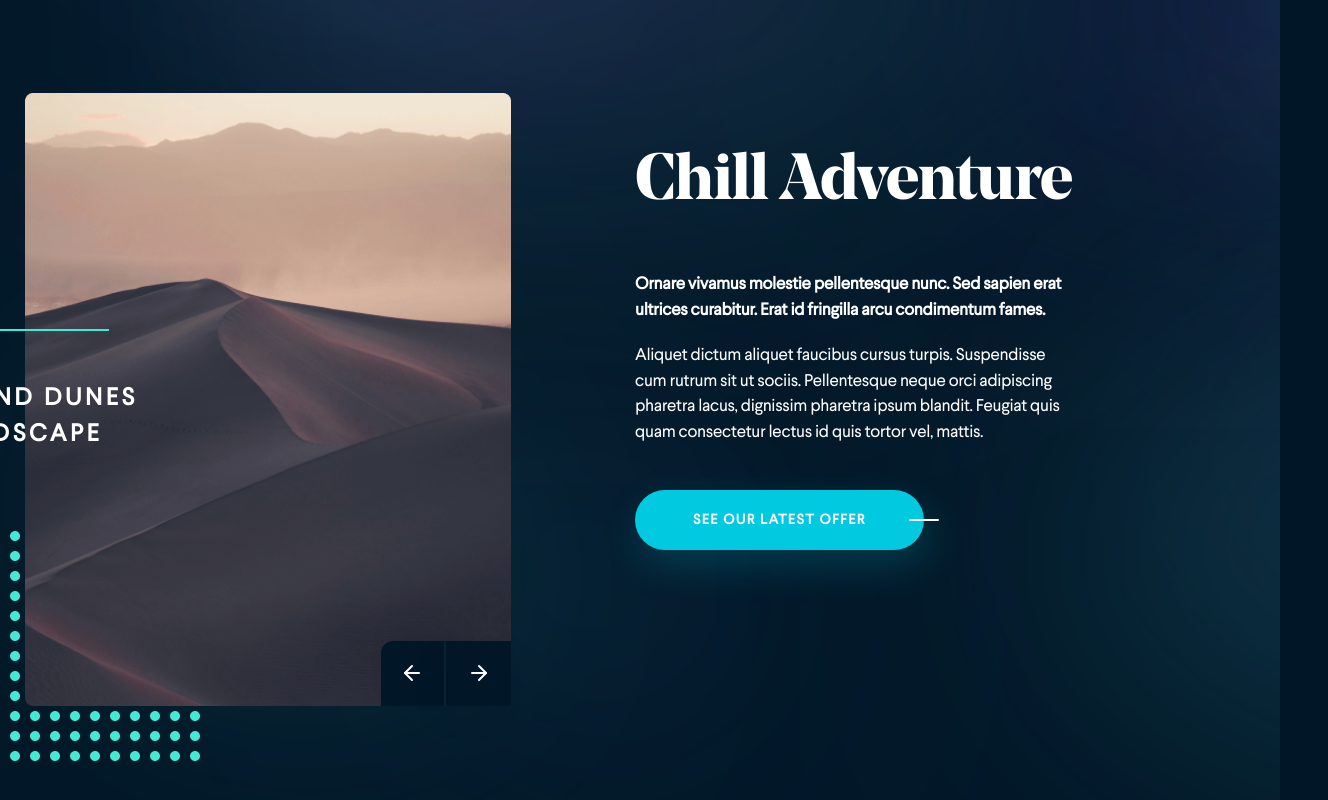
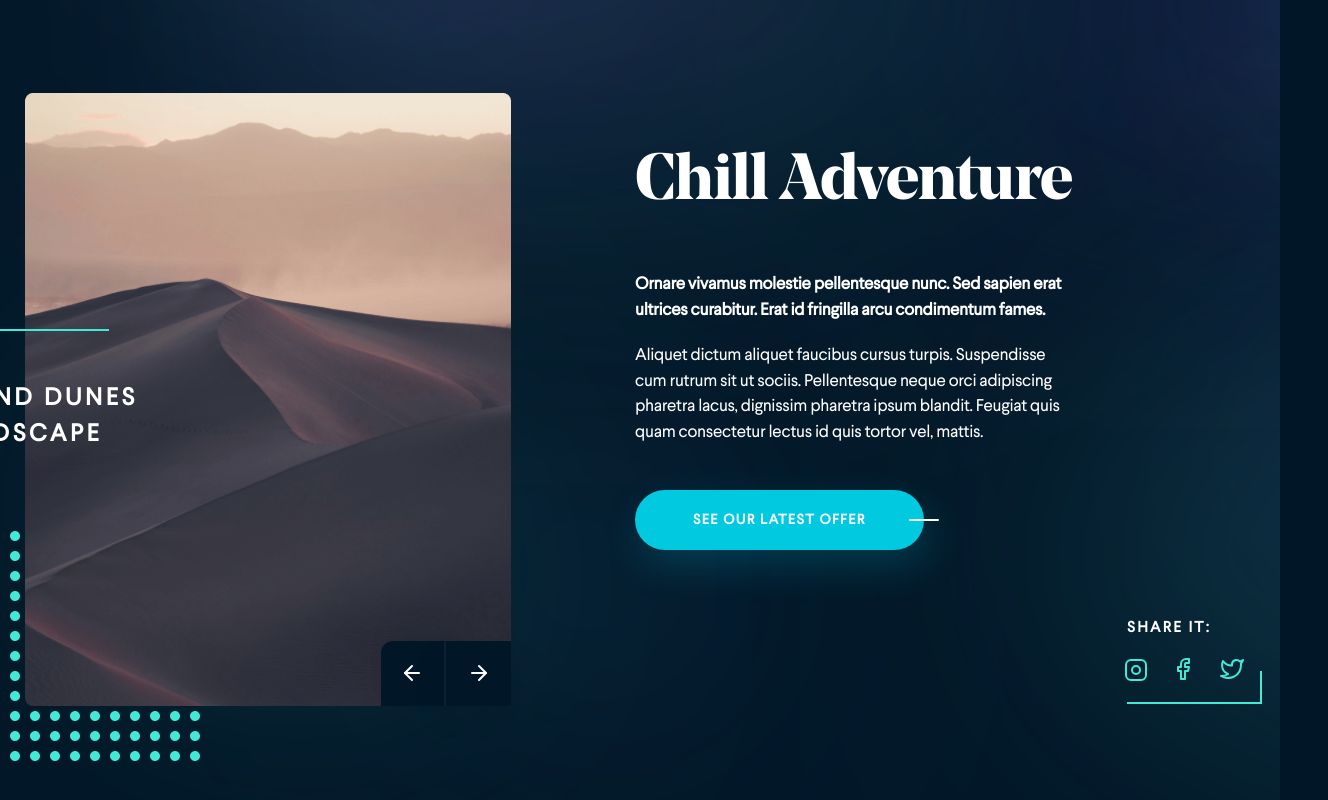
Before and after one commit to AdigaGhojah/assessment, a Vue app: page / in a window 1280 px wide. Shown: the part 1322-2122 px from the top of the page, 1328 px wide, since content can reach past the window. Built offline with nearby package versions, Linux system fonts and the light colour scheme; a web font is replaced by a local one.

Commit message:
finished slicing responsive lower part left

```diff
--- a/src/components/lowerComponent/lowerComponent.vue
+++ b/src/components/lowerComponent/lowerComponent.vue
@@ -47,15 +47,18 @@
           />
         </div>
       </div>
+      <share-icons cClass="horizontal" :showText="true"/>
     </div>
   </div>
 </template>
 
 <script>
 import cButton from "../button/button.vue";
+import ShareIcons from '../share-icons/share-icons.vue';
 export default {
   components: {
     cButton,
+    ShareIcons,
   },
 };
 </script>
--- /dev/null
+++ b/src/components/share-icons/share-icons.vue
@@ -0,0 +1,115 @@
+<template>
+  <div :class="comClass" class="share-page d-flex align-center">
+    <span v-if="showText">SHARE IT:</span>
+    <a href="#" title="twitter"
+      ><img src="@/assets/imgs/twitter.svg" alt="twitter"
+    /></a>
+    <a href="#" title="instagram"><span class="instagram"></span></a>
+    <a href="#" title="facebook"
+      ><img src="@/assets/imgs/facebook.svg" alt="facebook"
+    /></a>
+  </div>
+</template>
+
+<script>
+export default {
+  props: {
+    cClass: String,
+    showText: Boolean,
+  },
+  computed: {
+    comClass() {
+      return this.cClass;
+    },
+  },
+};
+</script>
+
+<!-- Add "scoped" attribute to limit CSS to this component only -->
+<style scoped>
+span {
+  width: 100%;
+  display: block;
+  order: 0;
+  margin-bottom: 20px;
+  font-weight: bold;
+  font-size: 15px;
+  letter-spacing: 0.15em;
+}
+.share-page {
+  position: absolute;
+  right: 0;
+  bottom: 0;
+  z-index: 1;
+  flex-wrap: wrap;
+}
+.share-page.space-bottom {
+  bottom: 240px;
+}
+.share-page.horizontal {
+  right: -58px;
+  bottom: 20px;
+}
+.share-page.horizontal::after {
+  content: "";
+  position: absolute;
+  width: 133px;
+  height: 31px;
+  border-right: 2px solid #41ead4;
+  border-bottom: 2px solid #41ead4;
+  margin-bottom: -70px;
+}
+.share-page.horizontal a {
+  z-index: 1;
+}
+.share-page.horizontal a:nth-child(2) {
+  order: 3;
+}
+.share-page.horizontal .instagram {
+  order: 1;
+  margin: 0;
+}
+.share-page.horizontal a:last-child {
+  margin: 0 30px;
+  order: 2;
+}
+.instagram {
+  margin: 18px 0;
+  display: inline-block;
+  position: relative;
+  width: 20px;
+  height: 20px;
+}
+.instagram::before {
+  content: "";
+
+  width: 18px;
+  height: 18px;
+  display: inline-block;
+  position: absolute;
+  border-radius: 6px;
+  right: 0;
+  top: 0;
+  border: 2px solid #41ead4;
+}
+.instagram::after {
+  content: "";
+  border-radius: 50%;
+  position: absolute;
+  width: 6px;
+  height: 6px;
+  right: 50%;
+  top: 50%;
+  margin-right: -4px;
+  margin-top: -4px;
+  display: inline-block;
+
+  border: 2px solid #41ead4;
+}
+@media only screen and (max-width: 767.5px) {
+  .share-page {
+    bottom: 5px;
+    right: 16px;
+  }
+}
+</style>
--- a/src/components/upperComponent/upperComponent.vue
+++ b/src/components/upperComponent/upperComponent.vue
@@ -18,16 +18,7 @@
         </p>
       </section>
       <!-- End Main Text -->
-
-      <div class="share-page d-flex flex-column align-center">
-        <a href="#" title="twitter"
-          ><img src="@/assets/imgs/twitter.svg" alt="twitter"
-        /></a>
-        <a href="#" title="instagram"><span class="instagram"></span></a>
-        <a href="#" title="facebook"
-          ><img src="@/assets/imgs/facebook.svg" alt="facebook"
-        /></a>
-      </div>
+      <shareIcons cClass="flex-column space-bottom"/>
       <span class="scroll">SCROLL</span>
     </div>
   </div>
@@ -35,12 +26,14 @@
 
 <script>
 import cHeader from "../header/header.vue";
+import shareIcons from "../share-icons/share-icons.vue";
 export default {
   props: {
     msg: String,
   },
   components: {
     cHeader,
+    shareIcons,
   },
 };
 </script>
@@ -138,45 +131,7 @@ h1 {
   background: linear-gradient(180deg, #09f4f4 0%, #00c9e0 100%);
   border-radius: 13px;
 }
-.share-page {
-  position: absolute;
-  right: 0;
-  bottom: 240px;
-  z-index: 1;
-}
-.instagram {
-  margin: 18px 0;
-  display: inline-block;
-  position: relative;
-  width: 20px;
-  height: 20px;
-}
-.instagram::before {
-  content: "";
 
-  width: 18px;
-  height: 18px;
-  display: inline-block;
-  position: absolute;
-  border-radius: 6px;
-  right: 0;
-  top: 0;
-  border: 2px solid #41ead4;
-}
-.instagram::after {
-  content: "";
-  border-radius: 50%;
-  position: absolute;
-  width: 6px;
-  height: 6px;
-  right: 50%;
-  top: 50%;
-  margin-right: -4px;
-  margin-top: -4px;
-  display: inline-block;
-
-  border: 2px solid #41ead4;
-}
 @media only screen and (max-width: 767.5px) {
   #upperPart {
     background-position: center;
@@ -207,9 +162,6 @@ h1 {
     left: -28px;
     height: 40px;
   }
-  .share-page {
-    bottom: 5px;
-    right: 16px;
-  }
+
 }
 </style>
```
